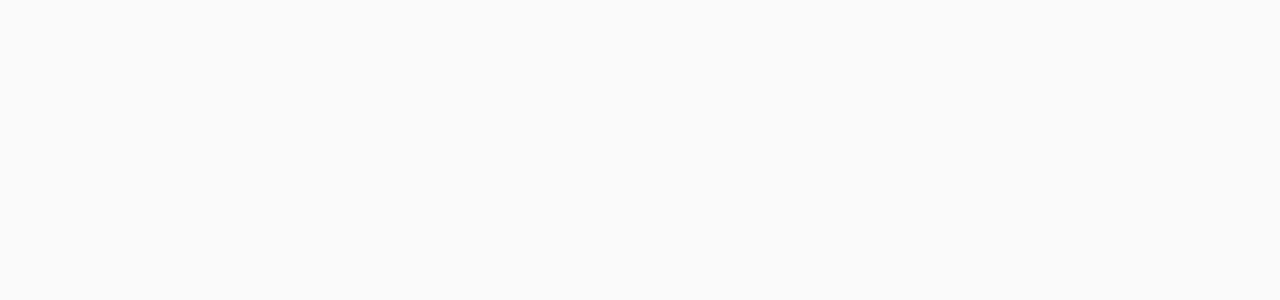
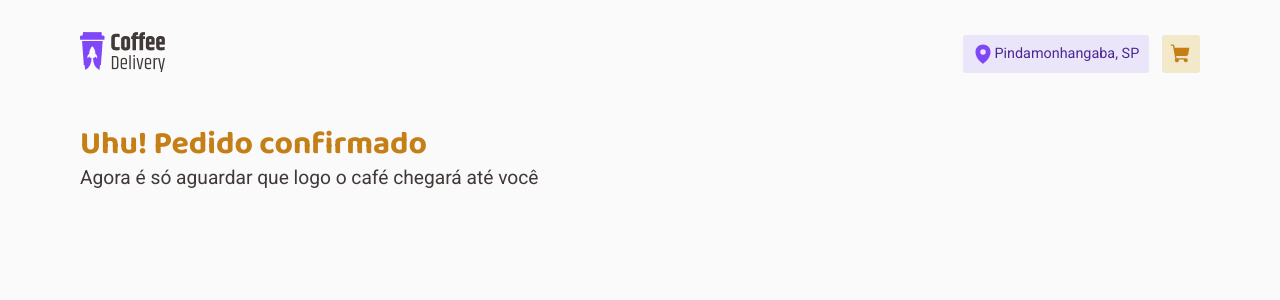
Before and after one commit to jnorberto23/coffee-delivery, a React (Vite) app: page /success in a window 1280 px wide. Before the commit this address had no page. Shown: the top 300 px of the page. Built offline with nearby package versions, Linux system fonts and the light colour scheme.

Commit message:
🚧work on success page

```diff
--- a/src/Router.tsx
+++ b/src/Router.tsx
@@ -2,6 +2,7 @@ import { Route, Routes } from "react-router-dom";
 import { DefaultLayout } from "./layouts/DefaultLayouts";
 import { Checkout } from "./pages/Checkout";
 import { Home } from "./pages/Home";
+import { Success } from "./pages/Success";
 
 export function Router() {
     return (
@@ -9,6 +10,7 @@ export function Router() {
             <Route path="/" element={<DefaultLayout />}>
                 <Route path="/" element={<Home />} />
                 <Route path="/checkout" element={<Checkout />} />
+                <Route path="/success" element={<Success />} />
             </Route>
         </Routes>
     )
--- a/src/pages/Checkout/index.tsx
+++ b/src/pages/Checkout/index.tsx
@@ -69,7 +69,7 @@ export function Checkout() {
               <p>Total</p>
               <p>R$ 33,20</p>
             </SelectedCoffeeFooterLineWrapper>
-            <ConfirmOrderButton to={"/"}>Confirmar Pedido</ConfirmOrderButton>
+            <ConfirmOrderButton to={"/success"}>Confirmar Pedido</ConfirmOrderButton>
           </SelectedCoffeeFooter>
         </SelectedCoffeeCard>
       </SelectedCoffeeWrapper>
--- /dev/null
+++ b/src/pages/Success/index.tsx
@@ -0,0 +1,14 @@
+import { Fragment } from "react";
+import { SubTitle, Title, Wrapper } from "./styles";
+
+export function Success() {
+  return (
+    <Fragment>
+        <Wrapper>
+        <Title>Uhu! Pedido confirmado</Title>
+        <SubTitle>Agora é só aguardar que logo o café chegará até você</SubTitle>
+        </Wrapper>
+
+    </Fragment>
+  );
+}
--- /dev/null
+++ b/src/pages/Success/styles.ts
@@ -0,0 +1,26 @@
+import styled from "styled-components";
+
+export const Wrapper = styled.div`
+  padding-top: 2rem;
+  display: flex;
+  flex-direction: column;
+  align-items: flex-start;
+  justify-content: flex-start;
+`;
+export const Title = styled.h1`
+  color: ${(props) => props.theme["dark-yellow"]};
+  font-family: "Baloo 2";
+  font-style: normal;
+  font-weight: 800;
+  font-size: 2rem;
+  line-height: 130%;
+`;
+
+export const SubTitle = styled.h1`
+  color: ${(props) => props.theme["base-subtitle"]};
+  font-family: "Roboto";
+  font-style: normal;
+  font-weight: 400;
+  font-size: 1.2rem;
+  line-height: 130%;
+`;
--- a/src/styles/global.ts
+++ b/src/styles/global.ts
@@ -9,7 +9,7 @@ export const GlobalStyle = createGlobalStyle`
 
   body {
     background: ${(props) => props.theme.white};
-    color:  ${(props) => props.theme.grey}
+    color:  ${(props) => props.theme.grey};
   }
 
   input,
--- a/src/styles/themes/default.ts
+++ b/src/styles/themes/default.ts
@@ -10,6 +10,7 @@ export const defaultTheme = {
   'pink': '#8047F8',
   'base-card': '#F3F2F2',
   'base-input': '#EDEDED',
+  'base-subtitle': '#403937',
   'base-button': '#E6E5E5',
   'brand-yellow': '#DBAC2C',
   'brand-purple': '#8047F8',
```
